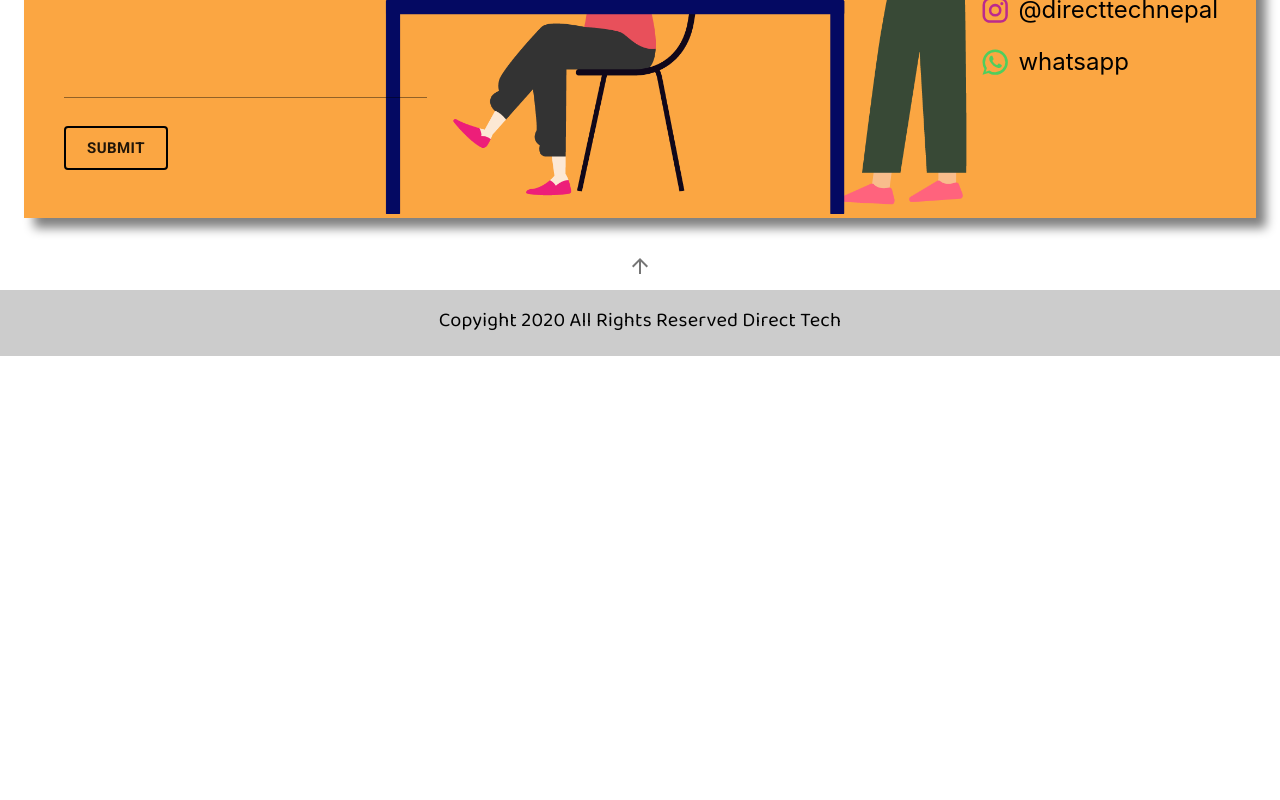
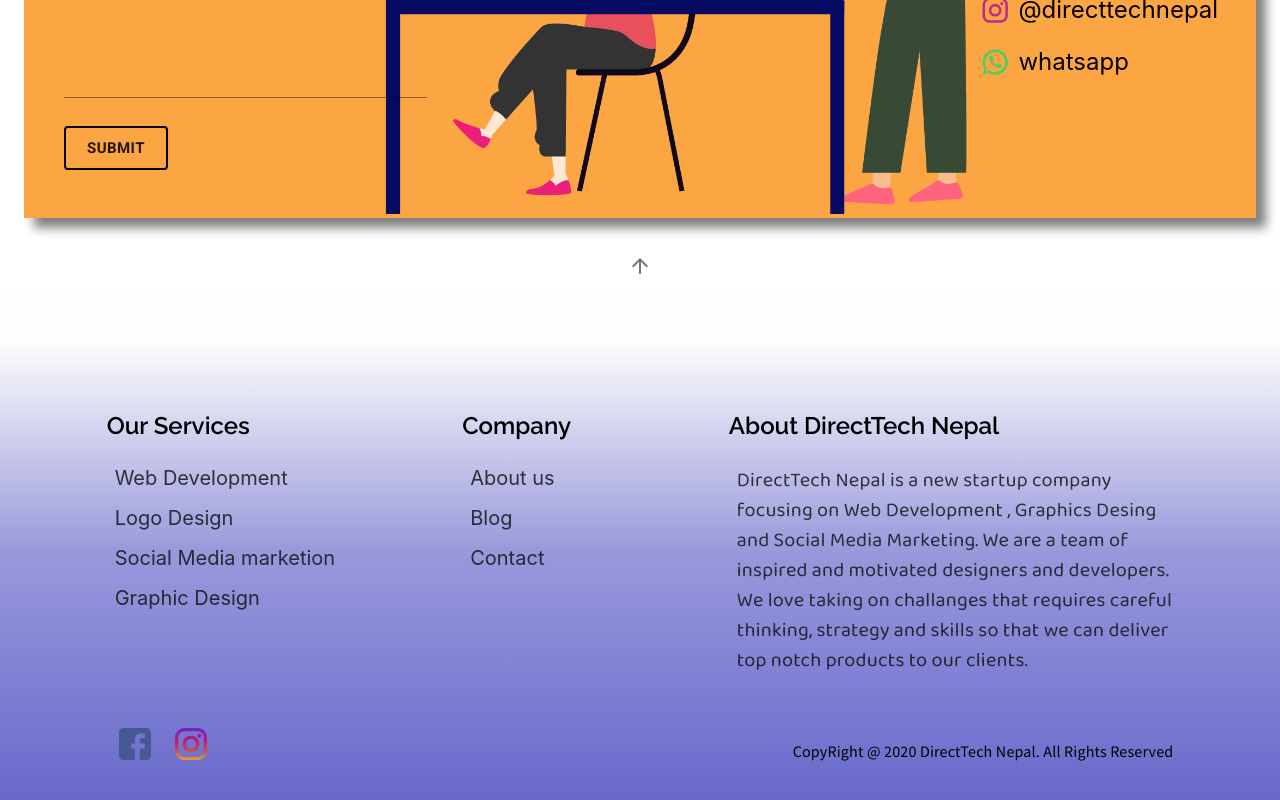
Before and after one commit to Robin-shrestha/DirectTechNepal, a React (Create React App) app: page / in a window 1280 px wide. Shown: the part 3051-3851 px from the top of the page. Before the commit the page ends 3407 px from the top, so only its background shows below. Built offline with nearby package versions, Linux system fonts and the light colour scheme.

Commit message:
footed completed for now

```diff
--- a/src/components/footer/Footer.js
+++ b/src/components/footer/Footer.js
@@ -1,24 +1,172 @@
-import { Typography } from "@material-ui/core";
 import React from "react";
+import { Typography, Grid, IconButton, Link } from "@material-ui/core";
+import { makeStyles } from "@material-ui/core/styles";
+import facebookIcon from "../../media/Icon/facebook.png";
+import instagramIcon from "../../media/Icon/instagram.png";
+import * as mediaLinks from "../../constants/socialMedialLinks";
+import { Link as RouterLink } from "react-router-dom";
+import clsx from "clsx";
+import * as routes from "../../constants/routes";
 
+const styles = makeStyles((theme) => ({
+  root: {
+    background:
+      "linear-gradient( rgba(50, 52, 184,0.01),rgba(50, 52, 184,0.01) 10%, rgba(50, 52, 184,0.01) 10%, rgba(50, 52, 184,0.5) 50% , rgba(50, 52, 184,0.5) 50%, rgba(50, 52, 184,0.75) 100%)",
+    padding: theme.spacing(15, 0, 5, 0),
+  },
+  lists: {
+    listStyle: "none",
+
+    padding: theme.spacing(0),
+    "& li": {
+      padding: theme.spacing(1),
+    },
+    "& a": {
+      color: "rgba(12,12,12,.8)",
+      textDecoration: "none",
+      fontSize: 20,
+    },
+    "& a:hover": {
+      textDecoration: "none",
+      fontWeight: 600,
+      cursor: "pointer",
+    },
+  },
+  section: {
+    [theme.breakpoints.down("sm")]: {
+      textAlign: "center",
+      marginBottom: theme.spacing(5),
+    },
+  },
+  ourServcesContainer: {
+    "& h5": {},
+  },
+  companyContainer: {},
+  aboutContainer: {
+    "& p": { padding: theme.spacing(2, 0, 0, 1), color: "rgba(12,12,12,.8)" },
+  },
+  iconContainer: {
+    [theme.breakpoints.up("md")]: {
+      marginTop: theme.spacing(5),
+    },
+  },
+  copyrightContainer: {
+    [theme.breakpoints.up("md")]: {
+      marginTop: theme.spacing(8),
+      textAlign: "right",
+    },
+  },
+}));
 const Footer1 = () => {
+  const classes = styles();
   return (
-    <Typography
-      cariant="body1"
-      align="center"
-      style={{
-        position: "relative",
-        left: 0,
-        bottom: 0,
-        height: 50,
-        width: "100%",
-        marginTop: "0px",
-        backgroundColor: "#ccc",
-        paddingTop: 16,
-      }}
-    >
-      Copyight 2020 All Rights Reserved Direct Tech
-    </Typography>
+    <div className={classes.root}>
+      <Grid container>
+        <Grid item sm={1} />
+        <Grid item container sm={10}>
+          <Grid item xs={12} sm={6} lg={4}>
+            <div className={clsx(classes.section, classes.ourServcesContainer)}>
+              <Typography variant="h5" gutterBottom>
+                Our Services
+              </Typography>
+              <ul className={classes.lists}>
+                <li>
+                  <Link component={RouterLink} to={routes.services}>
+                    Web Development{" "}
+                  </Link>
+                </li>
+                <li>
+                  <Link component={RouterLink} to={routes.services}>
+                    Logo Design{" "}
+                  </Link>
+                </li>
+                <li>
+                  <Link component={RouterLink} to={routes.services}>
+                    Social Media marketion{" "}
+                  </Link>
+                </li>
+                <li>
+                  <Link component={RouterLink} to={routes.services}>
+                    Graphic Design{" "}
+                  </Link>
+                </li>
+              </ul>
+            </div>
+          </Grid>
+          <Grid item xs={12} sm={6} lg={3}>
+            <div className={clsx(classes.section, classes.companyContainer)}>
+              <Typography variant="h5" gutterBottom>
+                Company
+              </Typography>
+              <ul className={classes.lists}>
+                <li>
+                  <Link component={RouterLink} to={routes.about}>
+                    About us
+                  </Link>
+                </li>
+                <li>
+                  <Link component={RouterLink} to={routes.browseBlogs}>
+                    Blog
+                  </Link>
+                </li>
+                <li>
+                  <Link component={RouterLink} to="/#contact">
+                    Contact
+                  </Link>
+                </li>
+              </ul>
+            </div>
+          </Grid>
+          <Grid item xs={12} lg={5}>
+            <div className={clsx(classes.section, classes.aboutContainer)}>
+              <Typography variant="h5" gutterBottom>
+                About DirectTech Nepal
+              </Typography>
+              <Typography variant="body1">
+                DirectTech Nepal is a new startup company focusing on Web
+                Development , Graphics Desing and Social Media Marketing. We are
+                a team of inspired and motivated designers and developers. We
+                love taking on challanges that requires careful thinking,
+                strategy and skills so that we can deliver top notch products to
+                our clients.
+              </Typography>
+            </div>
+          </Grid>
+          <Grid item xs={12} md={6}>
+            <div className={clsx(classes.section, classes.iconContainer)}>
+              <IconButton component={Link} href={mediaLinks.facebook}>
+                <img
+                  src={facebookIcon}
+                  alt="fb icon"
+                  style={{
+                    height: 32,
+                    widht: 32,
+                  }}
+                />
+              </IconButton>
+              <IconButton component={Link} href={mediaLinks.instagram}>
+                <img
+                  src={instagramIcon}
+                  alt="ig icon"
+                  style={{
+                    height: 32,
+                    widht: 32,
+                  }}
+                />{" "}
+              </IconButton>
+            </div>
+          </Grid>
+          <Grid item xs={12} md={6}>
+            <div className={clsx(classes.section, classes.copyrightContainer)}>
+              <Typography variant="body2">
+                CopyRight @ 2020 DirectTech Nepal. All Rights Reserved{" "}
+              </Typography>
+            </div>
+          </Grid>
+        </Grid>
+        <Grid item sm={1} />
+      </Grid>
+    </div>
   );
 };
 
--- a/src/components/home/tabs/TabPanel.js
+++ b/src/components/home/tabs/TabPanel.js
@@ -37,7 +37,15 @@ const styles = makeStyles((theme) => ({
   button: { marginTop: theme.spacing(2) },
 }));
 const TabPanel = (props) => {
-  const { value, image, title, description, index, ...other } = props;
+  const {
+    value,
+    image,
+    title,
+    description,
+    index,
+    elementId,
+    ...other
+  } = props;
   const classes = styles();
 
   return (
@@ -46,7 +54,7 @@ const TabPanel = (props) => {
       elevation={0}
       role="tabpanel"
       hidden={value !== index}
-      id={`scrollable-force-tabpanel-${index}`}
+      id={elementId}
       aria-labelledby={`scrollable-force-tab-${index}`}
       {...other}
     >
--- a/src/components/home/tabs/WhatWeDo.js
+++ b/src/components/home/tabs/WhatWeDo.js
@@ -1,9 +1,7 @@
 import React, { useState } from "react";
 import { Tab, Tabs, Paper, Typography } from "@material-ui/core";
 import { makeStyles } from "@material-ui/core/styles";
-
 import TabPanel from "./TabPanel";
-
 import { useSpring, animated } from "react-spring";
 
 // /tabs/
@@ -22,6 +20,7 @@ const whatWeDoData = [
     id: 0,
     tabImage: webDevTab,
     panelImage: webDevpanel,
+    elementId: "#webDevelopment",
     title: "Web development",
     description: () => {
       return (
@@ -41,7 +40,7 @@ const whatWeDoData = [
     id: 1,
     tabImage: logoDesignTab,
     panelImage: logoDesignPanel,
-
+    elementId: "#logoDesign",
     title: "logo Design",
     description: () => {
       return (
@@ -61,7 +60,7 @@ const whatWeDoData = [
     id: 2,
     tabImage: socialMediaMarketingTab,
     panelImage: socialMediaMarketingPanel,
-
+    elementId: "#socialMedialMarketing",
     title: "Social Media Marketing",
     description: () => {
       return (
@@ -82,7 +81,7 @@ const whatWeDoData = [
     id: 3,
     tabImage: graphicDesignTab,
     panelImage: graphicDesignPanel,
-
+    elementId: "#graphicDesign",
     title: "Graphic Design",
     description: () => {
       return (
@@ -165,9 +164,9 @@ const WhatWeDo = () => {
   };
 
   return (
-    <Paper className={classes.root} elevation={2}>
+    <Paper className={classes.root} elevation={2} id="#services">
       <Typography align="center" variant="h3" gutterBottom color="inherit">
-        GROW YOUR ONLINE PRESENCE WITH US{" "}
+        GROW YOUR ONLINE PRESENCE WITH US
       </Typography>
 
       <div className={classes.tabs}>
@@ -199,6 +198,7 @@ const WhatWeDo = () => {
             description={item.description}
             title={item.title}
             image={item.panelImage}
+            elementId={item.elementId}
           />
         );
       })}
--- a/src/constants/routes.js
+++ b/src/constants/routes.js
@@ -1,6 +1,6 @@
 export const home = "/";
 export const about = "/about";
-export const contact = "/contact";
+export const contact = "/#contact";
 export const gallery = "/gallery";
 export const login = "/login";
 export const setting = "/members/setting";
@@ -11,3 +11,9 @@ export const readMessage = "/members/messages/:messageID";
 export const createBlog = "/createblog";
 export const browseBlogs = "/blog/browseblogs";
 export const readBlog = "/blog/:blogID";
+
+export const services = "/#services";
+export const webDevelopment = "/#webDevelopment";
+export const logoDesign = "/#logoDesign";
+export const socialMedialMarketing = "/#socialMedialMarketing";
+export const graphicDesign = "/#graphicDesign";
--- /dev/null
+++ b/src/constants/socialMedialLinks.js
@@ -0,0 +1,2 @@
+export const facebook = "https://www.facebook.com/directtechnepal/";
+export const instagram = "https://www.instagram.com/directtechnepal/";
```
Also changed, not shown: src/media/Icon/facebook.png (added), src/media/Icon/instagram.png (added).
